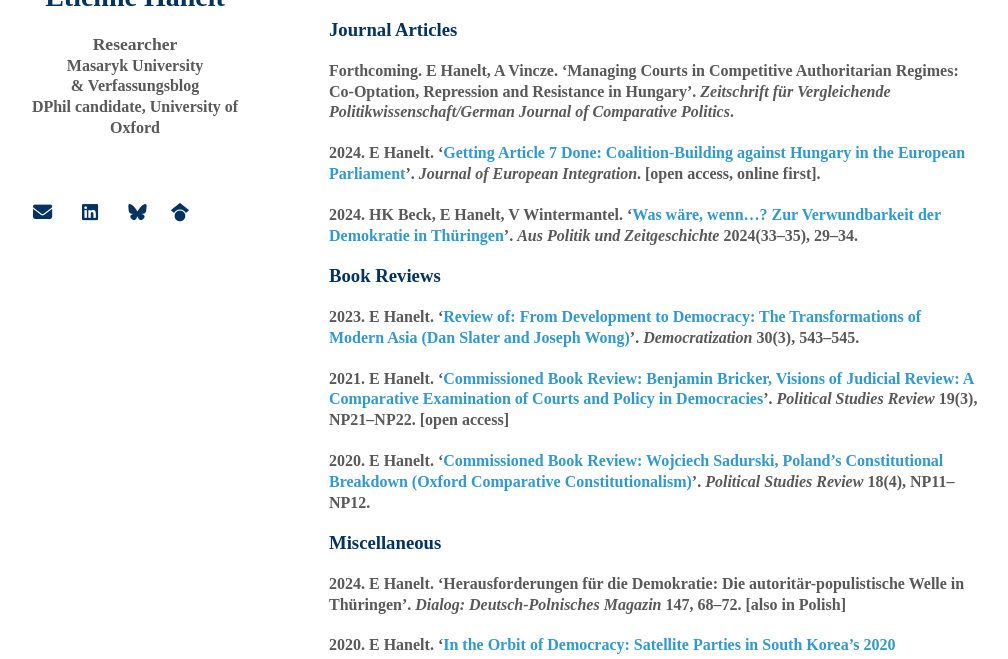
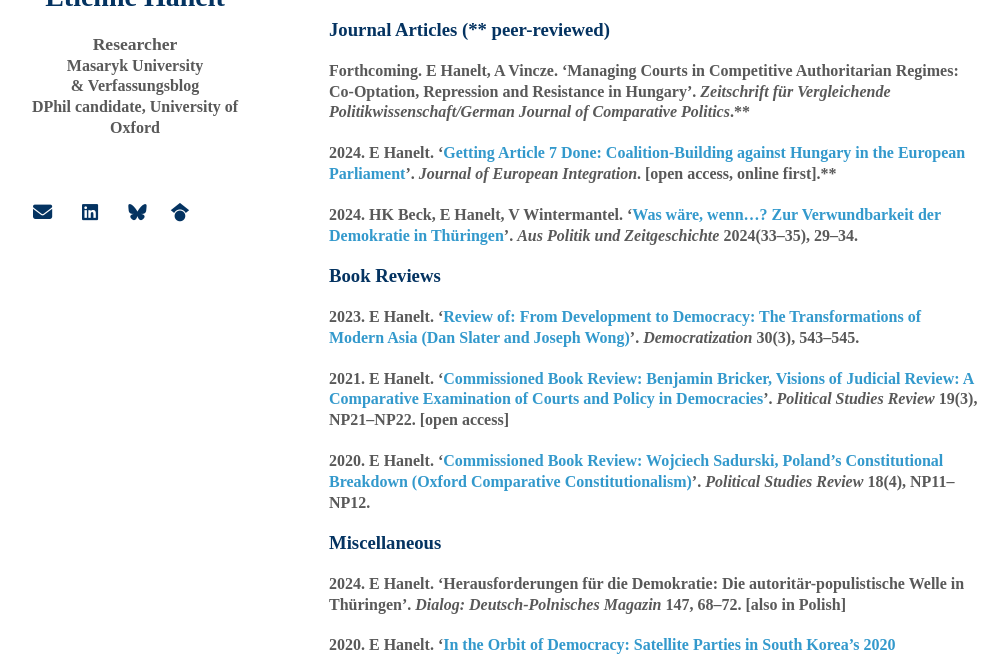
Before and after one commit to EtienneHanelt/etiennehanelt.github.io, a Jekyll site: the page built from index.md, in a window 1280 px wide and 900 px high, scrolled down 803 px, cut to the strip 241-900 px from the top of the window. Shown: the whole strip, without its empty margins (141-1149 px from the left). Built offline with Jekyll 4.4.1, drawn with Linux system fonts in a browser that asks for light colours; nearby versions of some CDN libraries; some web fonts are replaced; a style sheet for code colours, icons or effects is not loaded; our own code applies the rules of GitHub Pages for plain Markdown files.

Commit message:
Update index.md

```diff
--- a/index.md
+++ b/index.md
@@ -30,11 +30,11 @@ I hold degrees in Political Science from Friedrich Schiller University Jena (M.A
 
 ## Publications
 
-### Journal Articles
+### Journal Articles (** peer-reviewed)
 
-Forthcoming. E Hanelt, A Vincze. 'Managing Courts in Competitive Authoritarian Regimes: Co-Optation, Repression and Resistance in Hungary'. _Zeitschrift für Vergleichende Politikwissenschaft/German Journal of Comparative Politics_.
+Forthcoming. E Hanelt, A Vincze. 'Managing Courts in Competitive Authoritarian Regimes: Co-Optation, Repression and Resistance in Hungary'. _Zeitschrift für Vergleichende Politikwissenschaft/German Journal of Comparative Politics_.**
 
-2024\. E Hanelt. '[Getting Article 7 Done: Coalition-Building against Hungary in the European Parliament](https://doi.org/10.1080/07036337.2024.2441977)'. _Journal of European Integration_. [open access, online first].
+2024\. E Hanelt. '[Getting Article 7 Done: Coalition-Building against Hungary in the European Parliament](https://doi.org/10.1080/07036337.2024.2441977)'. _Journal of European Integration_. [open access, online first].**
 
 2024\. HK Beck, E Hanelt, V Wintermantel. '[Was wäre, wenn…? Zur Verwundbarkeit der Demokratie in Thüringen](https://www.bpb.de/shop/zeitschriften/apuz/fokus-ostdeutschland-2024/551117/was-waere-wenn/)'. _Aus Politik und Zeitgeschichte_ 2024(33–35), 29–34.
 
```
